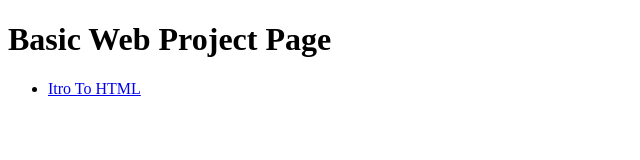
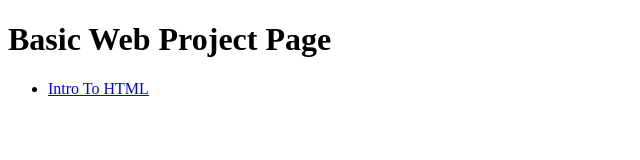
Before and after one commit to Regina13758/Webb212, a plain HTML site: page index.html in a window 1280 px wide. Shown: the full height of the page, 0-640 px from the left. Drawn offline with Linux system fonts and the light colour scheme.

Commit message:
Update index.html

```diff
--- a/index.html
+++ b/index.html
@@ -8,7 +8,7 @@
 <body>
     <h1>Basic Web Project Page</h1>
    <ul>
-    <li><a href="intro_to_HML/index.html"target="_blank">Itro To HTML</a></li>
+    <li><a href="Intro_to_HML/index.html"target= "_blank">Intro To HTML</a></li>
    </ul>
 
 </body>
```
